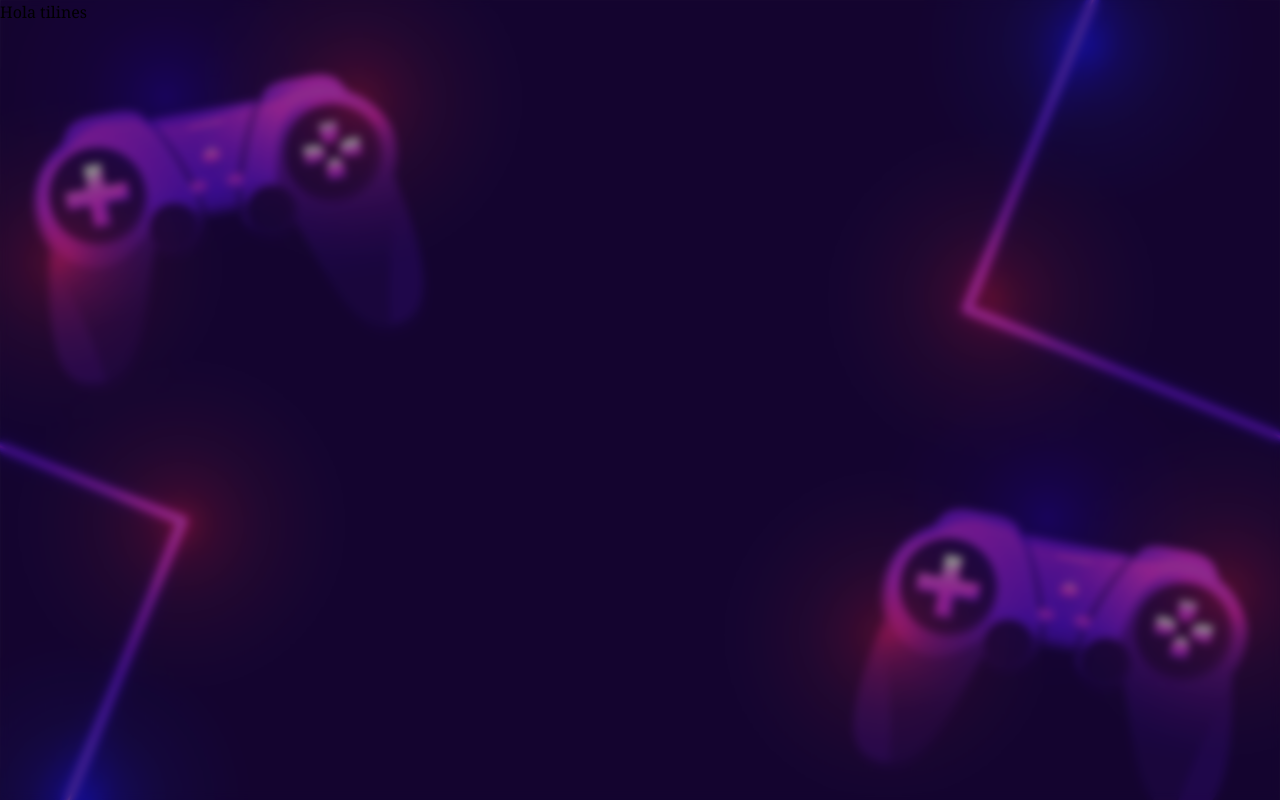
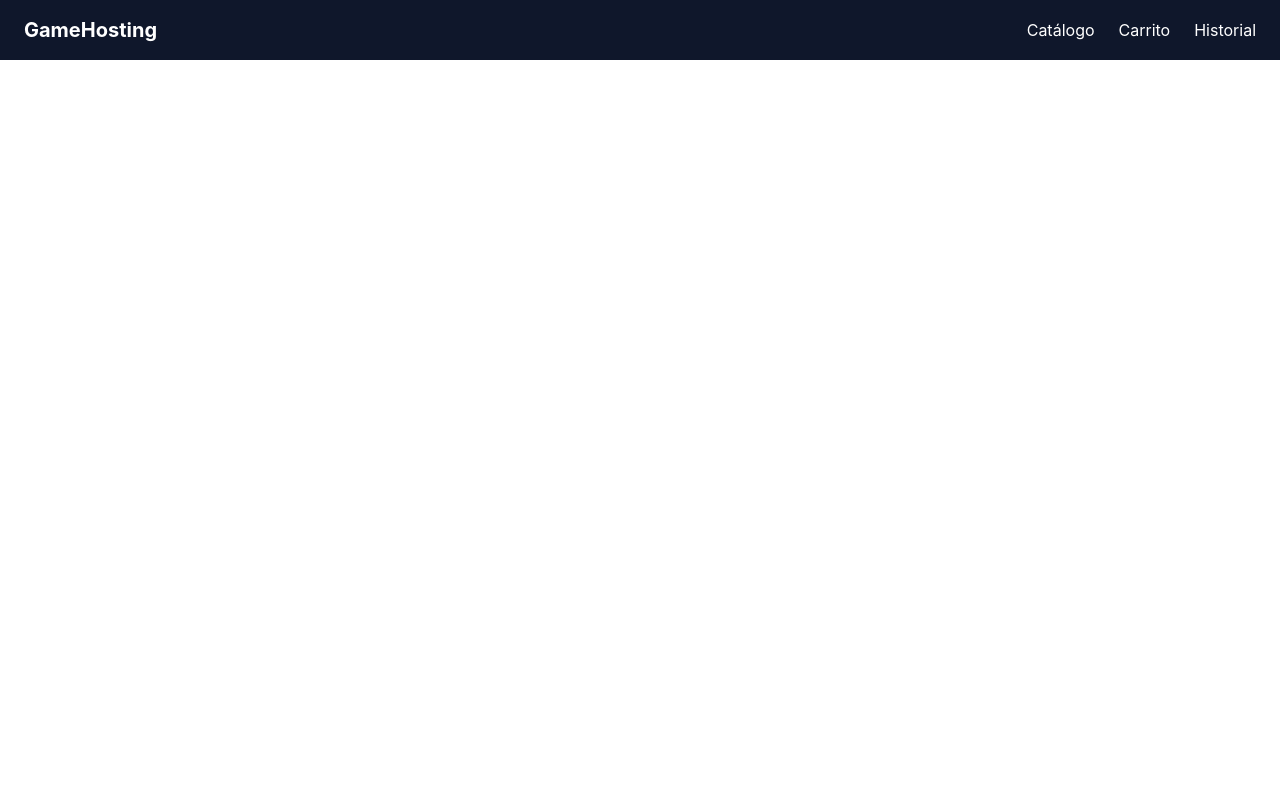
Before and after one commit to EduArita-coder/Proyecto-paradigmas-front-end, a React (Vite) app: page / in a window 1280 px wide. Built offline with nearby package versions, Linux system fonts and the light colour scheme.

Commit message:
Agrega de componentes Navbar con menu responsivo

```diff
--- a/src/App.tsx
+++ b/src/App.tsx
@@ -1,13 +1,11 @@
-import './App.css'
+import Navbar from "./components/Navbar";
+
 function App() {
-
   return (
     <>
-      <div className = "font-serif">
-        Hola tilines
-      </div>
+      <Navbar />
     </>
-  )
+  );
 }
 
-export default App
+export default App;
--- /dev/null
+++ b/src/components/Navbar.tsx
@@ -0,0 +1,45 @@
+import { useState } from "react";
+
+export default function Navbar() {
+  const [menuOpen, setMenuOpen] = useState(false);
+
+  const links = [
+    { label: "Catálogo", href: "#catalogo" },
+    { label: "Carrito", href: "#carrito" },
+    { label: "Historial", href: "#historial" },
+  ];
+
+  return (
+    <nav className="bg-slate-900 text-white px-6 py-4">
+      <div className="flex items-center justify-between">
+        <span className="text-xl font-bold">GameHosting</span>
+
+        <div className="hidden md:flex gap-6">
+          {links.map((link) => (
+            <a key={link.label} href={link.href} className="hover:text-blue-400 transition-colors">
+              {link.label}
+            </a>
+          ))}
+        </div>
+
+        <button
+          className="md:hidden text-2xl"
+          onClick={() => setMenuOpen(!menuOpen)}
+          aria-label="Abrir menu"
+        >
+          =
+        </button>
+      </div>
+
+      {menuOpen && (
+        <div className="flex flex-col gap-3 mt-4 md:hidden">
+          {links.map((link) => (
+            <a key={link.label} href={link.href} className="hover:text-blue-400 transition-colors" onClick={() => setMenuOpen(false)}>
+              {link.label}
+            </a>
+          ))}
+        </div>
+      )}
+    </nav>
+  );
+}
--- a/vite.config.ts
+++ b/vite.config.ts
@@ -1,11 +1,12 @@
 import { defineConfig } from 'vite'
 import react, { reactCompilerPreset } from '@vitejs/plugin-react'
 import babel from '@rolldown/plugin-babel'
+import tailwindcss from '@tailwindcss/vite'
 
-// https://vite.dev/config/
 export default defineConfig({
   plugins: [
     react(),
-    babel({ presets: [reactCompilerPreset()] })
+    babel({ presets: [reactCompilerPreset()] }),
+    tailwindcss(),
   ],
 })
```
